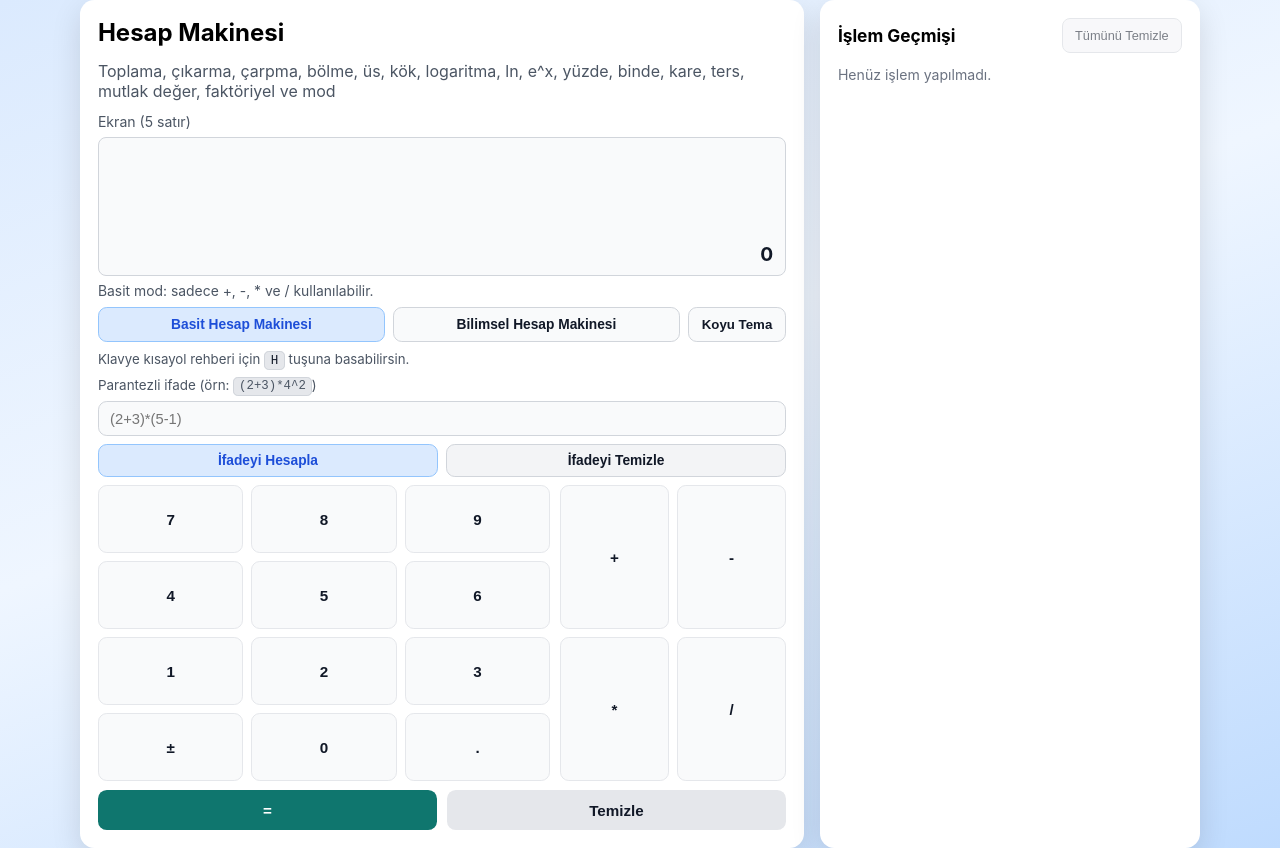
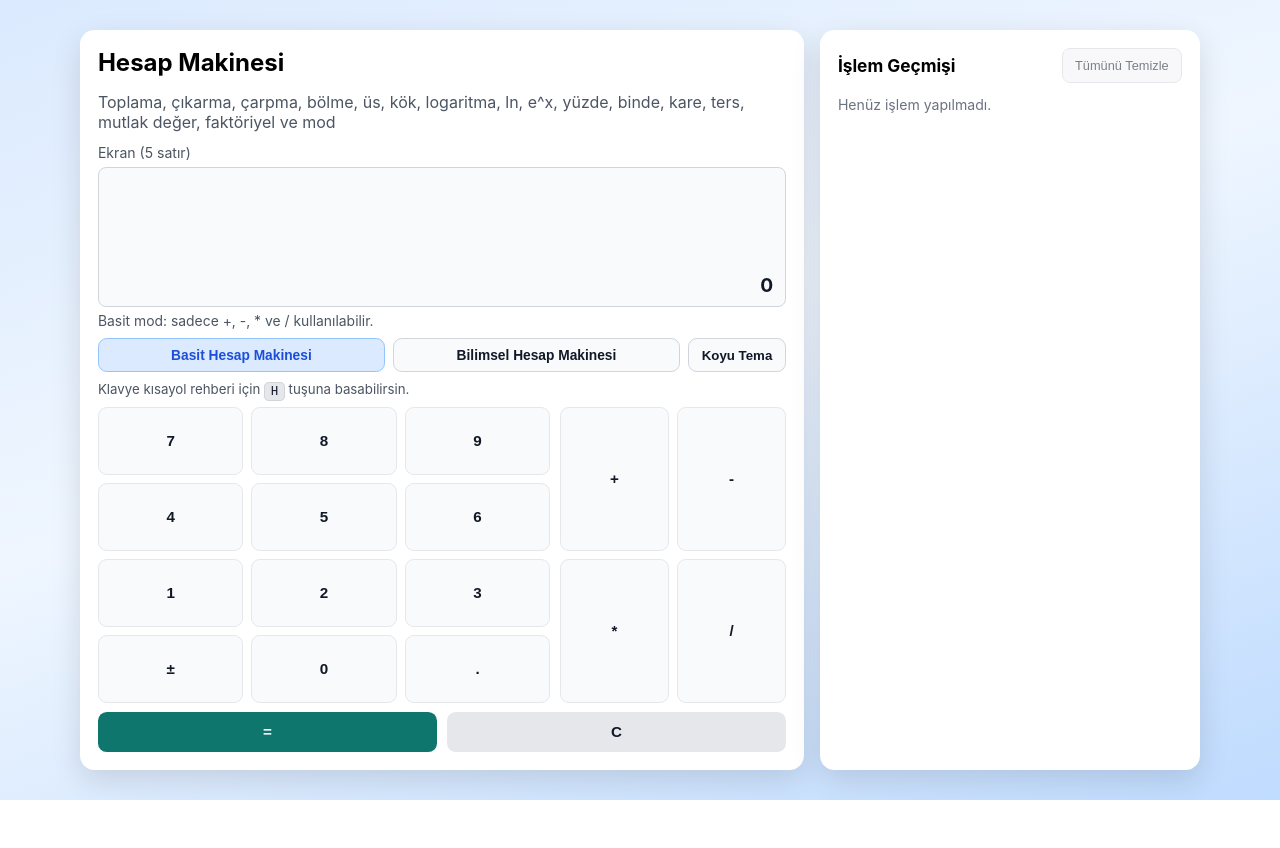
Before and after one commit to alikizilirmak/reactWithTypeScript, a React (Vite) app: page / in a window 1280 px wide. After the commit the page ends 800 px from the top, so only its background shows below. Built offline with nearby package versions, Linux system fonts and the light colour scheme.

Commit message:
Use display for parenthesized expressions and relabel clear as C
Co-authored-by: Ali Kızılırmak <akzlrmk.1990@gmail.com>

```diff
--- a/src/App.css
+++ b/src/App.css
@@ -23,7 +23,7 @@
   background: #ffffff;
   box-shadow: 0 10px 30px rgba(0, 0, 0, 0.12);
   display: grid;
-  grid-template-rows: auto auto auto auto auto auto minmax(220px, 1fr) auto;
+  grid-template-rows: auto auto auto auto auto minmax(220px, 1fr) auto;
   row-gap: 0.55rem;
   align-content: start;
   min-height: 0;
@@ -156,73 +156,6 @@
   font-size: 0.95em;
   color: #111827;
   border: 1px solid #d1d5db;
-}
-
-.expression-section {
-  display: grid;
-  gap: 0.45rem;
-}
-
-.expression-label {
-  font-size: 0.84rem;
-  color: #4b5563;
-}
-
-.expression-label code {
-  background: #e5e7eb;
-  border: 1px solid #d1d5db;
-  border-radius: 0.3rem;
-  padding: 0.08rem 0.3rem;
-  font-size: 0.92em;
-}
-
-.expression-input {
-  width: 100%;
-  border: 1px solid #d1d5db;
-  border-radius: 0.55rem;
-  padding: 0.55rem 0.7rem;
-  background: #f9fafb;
-  color: #111827;
-  font-size: 0.92rem;
-}
-
-.expression-input:focus {
-  outline: 2px solid #93c5fd;
-  outline-offset: 1px;
-}
-
-.expression-actions {
-  display: grid;
-  grid-template-columns: 1fr 1fr;
-  gap: 0.5rem;
-}
-
-.expression-actions button {
-  border: 1px solid #d1d5db;
-  border-radius: 0.55rem;
-  padding: 0.5rem 0.7rem;
-  font-size: 0.86rem;
-  font-weight: 600;
-  cursor: pointer;
-}
-
-.expression-calculate {
-  background: #dbeafe;
-  color: #1d4ed8;
-  border-color: #93c5fd !important;
-}
-
-.expression-calculate:hover {
-  background: #bfdbfe;
-}
-
-.expression-clear {
-  background: #f3f4f6;
-  color: #111827;
-}
-
-.expression-clear:hover {
-  background: #e5e7eb;
 }
 
 .keypad-layout {
@@ -559,7 +492,6 @@
 .app-layout.theme-dark .display-label,
 .app-layout.theme-dark .input-hint,
 .app-layout.theme-dark .shortcut-hint,
-.app-layout.theme-dark .expression-label,
 .app-layout.theme-dark .history-index,
 .app-layout.theme-dark .empty-history,
 .app-layout.theme-dark .last-pressed {
@@ -573,8 +505,7 @@
 .app-layout.theme-dark .operator-button,
 .app-layout.theme-dark .clear-history,
 .app-layout.theme-dark .history-item,
-.app-layout.theme-dark .expression-input,
-.app-layout.theme-dark .expression-clear {
+.app-layout.theme-dark .shortcut-modal {
   border-color: #374151;
   background: #1f2937;
   color: #f3f4f6;
@@ -585,19 +516,8 @@
 .app-layout.theme-dark .number-pad button:hover,
 .app-layout.theme-dark .operator-button:hover,
 .app-layout.theme-dark .clear-history:hover,
-.app-layout.theme-dark .history-item:hover,
-.app-layout.theme-dark .expression-clear:hover {
+.app-layout.theme-dark .history-item:hover {
   background: #273449;
-}
-
-.app-layout.theme-dark .expression-calculate {
-  background: #1d4ed8;
-  color: #eff6ff;
-  border-color: #3b82f6 !important;
-}
-
-.app-layout.theme-dark .expression-calculate:hover {
-  background: #1e40af;
 }
 
 .app-layout.theme-dark .history-item.success {
--- a/src/App.tsx
+++ b/src/App.tsx
@@ -417,7 +417,7 @@ function App() {
   const [isShortcutHelpOpen, setIsShortcutHelpOpen] = useState<boolean>(false)
   const [isWaitingForSecondValue, setIsWaitingForSecondValue] =
     useState<boolean>(false)
-  const [expressionInput, setExpressionInput] = useState<string>('')
+  const [isExpressionInputActive, setIsExpressionInputActive] = useState<boolean>(false)
   const [activeVirtualKey, setActiveVirtualKey] = useState<string | null>(null)
   const calculationSequenceRef = useRef<number>(0)
   const handledJobIdsRef = useRef<Set<number>>(new Set())
@@ -685,36 +685,68 @@ function App() {
     setStoredValue(null)
     setPendingOperator(null)
     setIsWaitingForSecondValue(true)
+    setIsExpressionInputActive(false)
     setCalculationJob(null)
+  }
+
+  // Parantezli ifade yazarken karakterleri doğrudan ekrana ekliyoruz.
+  const appendExpressionToken = (token: string) => {
+    const normalizedToken = token === ',' ? '.' : token
+    const parsedCurrentValue = parseNumberInput(displayValue)
+    const canReuseCurrentDisplay =
+      isExpressionInputActive || (parsedCurrentValue !== null && displayValue !== '0')
+    const nextValue = `${canReuseCurrentDisplay ? displayValue : ''}${normalizedToken}`
+
+    setDisplayValue(nextValue)
+    setLastPressedValue(nextValue)
+    setStoredValue(null)
+    setPendingOperator(null)
+    setCalculationJob(null)
+    setIsWaitingForSecondValue(false)
+    setIsExpressionInputActive(true)
   }
 
   // Rakam butonları için giriş fonksiyonu.
   // Eğer yeni ikinci sayı bekleniyorsa ekrandaki değeri sıfırdan başlatır.
   const appendDigit = (digit: string) => {
+    if (isExpressionInputActive) {
+      appendExpressionToken(digit)
+      return
+    }
+
     if (isWaitingForSecondValue || parseNumberInput(displayValue) === null) {
       setDisplayValue(digit)
       setLastPressedValue(digit)
       setIsWaitingForSecondValue(false)
+      setIsExpressionInputActive(false)
       return
     }
 
     if (displayValue === '0') {
       setDisplayValue(digit)
       setLastPressedValue(digit)
+      setIsExpressionInputActive(false)
       return
     }
 
     const nextValue = `${displayValue}${digit}`
     setDisplayValue(nextValue)
     setLastPressedValue(nextValue)
+    setIsExpressionInputActive(false)
   }
 
   // Ondalık nokta ekleme işlemi.
   const appendDecimal = () => {
+    if (isExpressionInputActive) {
+      appendExpressionToken('.')
+      return
+    }
+
     if (isWaitingForSecondValue || parseNumberInput(displayValue) === null) {
       setDisplayValue('0.')
       setLastPressedValue('0.')
       setIsWaitingForSecondValue(false)
+      setIsExpressionInputActive(false)
       return
     }
 
@@ -722,6 +754,7 @@ function App() {
       const nextValue = `${displayValue}.`
       setDisplayValue(nextValue)
       setLastPressedValue(nextValue)
+      setIsExpressionInputActive(false)
     }
   }
 
@@ -747,6 +780,24 @@ function App() {
 
   // Backspace davranışı: son girilen karakteri siler.
   const backspaceDisplay = () => {
+    if (isExpressionInputActive) {
+      if (displayValue.length <= 1) {
+        setDisplayValue('0')
+        setLastPressedValue('')
+        setIsExpressionInputActive(false)
+        return
+      }
+
+      const nextValue = displayValue.slice(0, -1)
+      setDisplayValue(nextValue)
+      setLastPressedValue(nextValue)
+
+      if (!/[()+\-*/^]/.test(nextValue)) {
+        setIsExpressionInputActive(false)
+      }
+      return
+    }
+
     if (isWaitingForSecondValue) {
       return
     }
@@ -769,11 +820,22 @@ function App() {
 
     setDisplayValue(nextValue)
     setLastPressedValue(nextValue)
+    setIsExpressionInputActive(false)
   }
 
   // Operatör butonuna basıldığında çalışır.
   // İlk sayı saklanır, ikinci sayı için bekleme moduna geçilir.
   const handleOperatorSelect = (selectedOperator: Operator) => {
+    if (isExpressionInputActive) {
+      if (selectedOperator === '+' || selectedOperator === '-' || selectedOperator === '*' || selectedOperator === '/' || selectedOperator === '^') {
+        appendExpressionToken(selectedOperator)
+        return
+      }
+
+      setDisplayValue('Parantezli ifadede sadece +, -, *, / ve ^ kullanılabilir.')
+      return
+    }
+
     // Basit modda güvenlik kontrolü: 4 işlem dışındaki operatörleri işleme alma.
     if (calculatorMode === 'basic' && !isBasicOperator(selectedOperator)) {
       return
@@ -805,6 +867,7 @@ function App() {
       setStoredValue(currentValue)
       setPendingOperator(selectedOperator)
       setIsWaitingForSecondValue(true)
+      setIsExpressionInputActive(false)
       return
     }
 
@@ -823,11 +886,30 @@ function App() {
 
     setPendingOperator(selectedOperator)
     setIsWaitingForSecondValue(true)
+    setIsExpressionInputActive(false)
   }
 
   // "=" butonu: bekleyen işlemi çalıştırır.
   const handleEqual = () => {
     setLastPressedValue('=')
+
+    const shouldEvaluateExpression =
+      isExpressionInputActive || displayValue.includes('(') || displayValue.includes(')')
+
+    if (shouldEvaluateExpression) {
+      const expressionText = displayValue.trim()
+      const { resultText, isError } = evaluateParenthesizedExpression(expressionText)
+      setDisplayValue(resultText)
+      setLastPressedValue(expressionText)
+      addExpressionToHistory(expressionText, resultText, isError)
+      setStoredValue(null)
+      setPendingOperator(null)
+      setCalculationJob(null)
+      setIsWaitingForSecondValue(true)
+      setIsExpressionInputActive(false)
+      return
+    }
+
     if (pendingOperator === null || storedValue === null) {
       return
     }
@@ -847,6 +929,7 @@ function App() {
       setStoredValue(null)
       setPendingOperator(null)
       setIsWaitingForSecondValue(true)
+      setIsExpressionInputActive(false)
       return
     }
 
@@ -862,11 +945,11 @@ function App() {
   const clearAll = () => {
     setDisplayValue('0')
     setLastPressedValue('')
-    setExpressionInput('')
     setStoredValue(null)
     setPendingOperator(null)
     setCalculationJob(null)
     setIsWaitingForSecondValue(false)
+    setIsExpressionInputActive(false)
   }
 
   // Mod değişimi: basit / bilimsel.
@@ -886,39 +969,20 @@ function App() {
     setThemeMode((previousTheme) => (previousTheme === 'light' ? 'dark' : 'light'))
   }
 
-  const handleExpressionCalculate = () => {
-    const trimmedExpression = expressionInput.trim()
-    if (!trimmedExpression) {
-      setDisplayValue('Lütfen önce ifade girin.')
-      return
-    }
-
-    const { resultText, isError } = evaluateParenthesizedExpression(trimmedExpression)
-    setDisplayValue(resultText)
-    setLastPressedValue(trimmedExpression)
-    addExpressionToHistory(trimmedExpression, resultText, isError)
+  // Sadece geçmiş kayıtlarını temizlemek için ayrı bir fonksiyon.
+  const clearHistory = () => {
+    setHistory([])
+  }
+
+  // Geçmişten bir satıra tıklanınca ilgili verileri tekrar forma yüklüyoruz.
+  const applyHistoryItem = (item: HistoryItem) => {
+    setDisplayValue(item.result)
+    setLastPressedValue(item.expression)
     setStoredValue(null)
     setPendingOperator(null)
     setCalculationJob(null)
     setIsWaitingForSecondValue(true)
-  }
-
-  // Sadece geçmiş kayıtlarını temizlemek için ayrı bir fonksiyon.
-  const clearHistory = () => {
-    setHistory([])
-  }
-
-  // Geçmişten bir satıra tıklanınca ilgili verileri tekrar forma yüklüyoruz.
-  const applyHistoryItem = (item: HistoryItem) => {
-    setDisplayValue(item.result)
-    setLastPressedValue(item.expression)
-    if (item.operator === 'expr') {
-      setExpressionInput(item.firstValue)
-    }
-    setStoredValue(null)
-    setPendingOperator(null)
-    setCalculationJob(null)
-    setIsWaitingForSecondValue(true)
+    setIsExpressionInputActive(false)
   }
 
   // UI'da kullanıcıya hangi ikinci değerin beklendiğini anlatan kısa metin.
@@ -933,7 +997,7 @@ function App() {
         ? 'Seçili işlem derece bekliyor.'
         : isRatioOperator(pendingOperator ?? '+')
           ? 'Seçili işlem oran bekliyor.'
-          : 'Rakam girip operatör seçebilir veya parantezli ifade alanını kullanabilirsin.'
+          : 'Rakam girip operatör seçebilir veya parantezli ifadeyi ekranda yazabilirsin.'
 
   // Component kapanırken bekleyen timeout'u temizliyoruz.
   useEffect(() => {
@@ -960,7 +1024,7 @@ function App() {
   // - i          => tersini alma (1/x)
   // - a          => mutlak değer (|x|)
   // - f          => faktöriyel (x!)
-  // - ( )        => parantezli ifade alanında kullanılabilir
+  // - ( )        => ekranda parantezli ifade girişini başlatır/sürdürür
   // - Backspace  => son karakteri sil
   // - Enter / =  => sonucu hesapla
   // - Escape     => temizle (yardım penceresi açıksa önce onu kapatır)
@@ -999,6 +1063,26 @@ function App() {
         return
       }
 
+      const isExpressionTokenKey =
+        /^[0-9]$/.test(event.key) ||
+        event.key === '.' ||
+        event.key === ',' ||
+        event.key === '+' ||
+        event.key === '-' ||
+        event.key === '*' ||
+        event.key === '/' ||
+        event.key === '^' ||
+        event.key === '(' ||
+        event.key === ')'
+      const shouldWriteExpressionToken =
+        isExpressionInputActive || event.key === '(' || event.key === ')'
+
+      if (isExpressionTokenKey && shouldWriteExpressionToken) {
+        event.preventDefault()
+        appendExpressionToken(event.key)
+        return
+      }
+
       if (/^[0-9]$/.test(event.key)) {
         event.preventDefault()
         appendDigit(event.key)
@@ -1125,11 +1209,13 @@ function App() {
   }, [
     appendDecimal,
     appendDigit,
+    appendExpressionToken,
     backspaceDisplay,
     calculatorMode,
     clearAll,
     handleEqual,
     handleOperatorSelect,
+    isExpressionInputActive,
     isShortcutHelpOpen,
   ])
 
@@ -1205,37 +1291,6 @@ function App() {
         <p className="shortcut-hint">
           Klavye kısayol rehberi için <kbd>H</kbd> tuşuna basabilirsin.
         </p>
-        <div className="expression-section">
-          <label className="expression-label" htmlFor="expression-input">
-            Parantezli ifade (örn: <code>(2+3)*4^2</code>)
-          </label>
-          <input
-            id="expression-input"
-            type="text"
-            className="expression-input"
-            value={expressionInput}
-            onChange={(event) => setExpressionInput(event.target.value)}
-            placeholder="(2+3)*(5-1)"
-            onKeyDown={(event) => {
-              if (event.key === 'Enter') {
-                event.preventDefault()
-                handleExpressionCalculate()
-              }
-            }}
-          />
-          <div className="expression-actions">
-            <button type="button" className="expression-calculate" onClick={handleExpressionCalculate}>
-              İfadeyi Hesapla
-            </button>
-            <button
-              type="button"
-              className="expression-clear"
-              onClick={() => setExpressionInput('')}
-            >
-              İfadeyi Temizle
-            </button>
-          </div>
-        </div>
 
         {/* Sol blok sayısal tuşlar, sağ blok operatör tuşları */}
         <div className="keypad-layout">
@@ -1348,7 +1403,7 @@ function App() {
             className={`secondary ${activeVirtualKey === 'clear' ? 'key-pressed' : ''}`}
             onClick={clearAll}
           >
-            Temizle
+            C
           </button>
         </div>
       </main>
```
